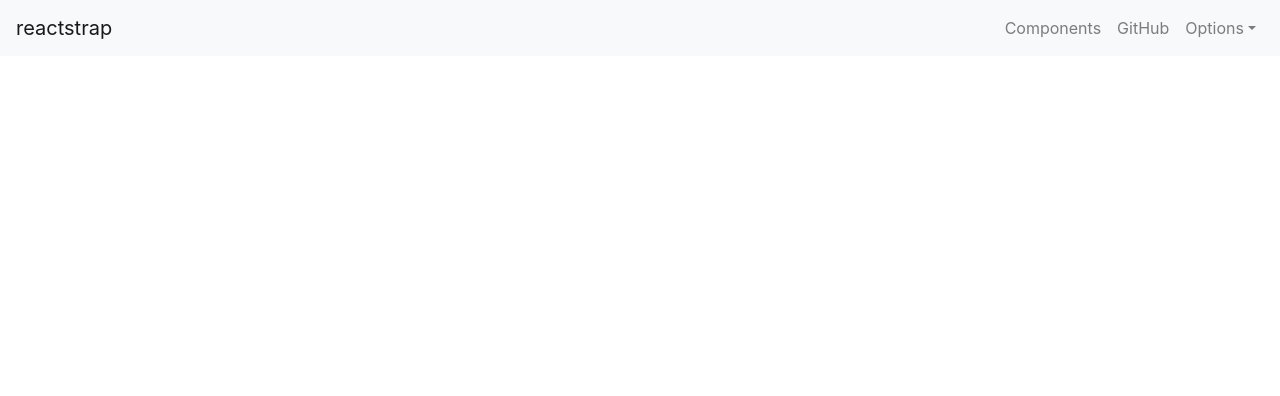
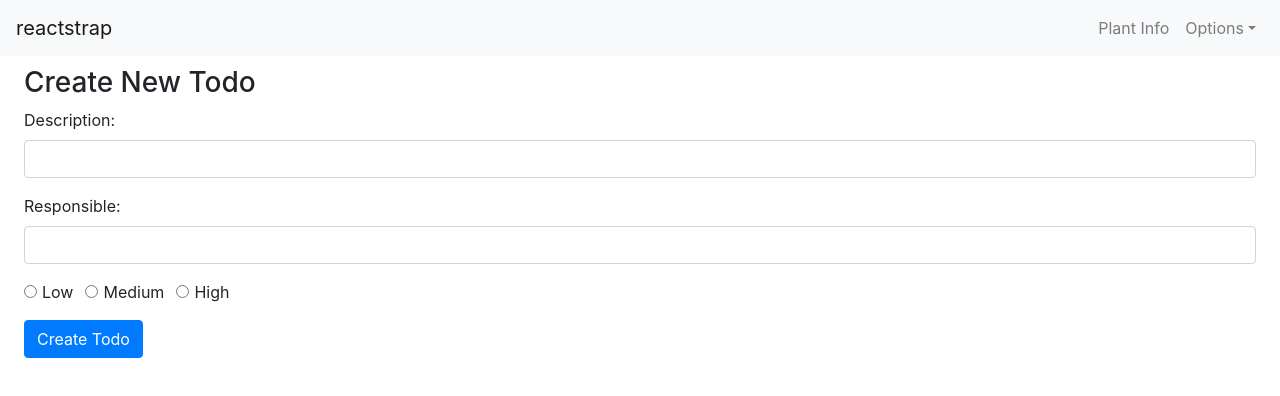
Before and after one commit to brentgroves/mern-todo-app, a React (Create React App) app: page /plantInfo in a window 1280 px wide. Shown: the top 396 px of the page. Built offline with nearby package versions, Linux system fonts and the light colour scheme.

Commit message:
added navigation

```diff
--- a/src/App.js
+++ b/src/App.js
@@ -1,66 +1,28 @@
-import React from 'react';
-import {
-  Collapse,
-  Navbar,
-  NavbarToggler,
-  NavbarBrand,
-  Nav,
-  NavItem,
-  NavLink,
-  UncontrolledDropdown,
-  DropdownToggle,
-  DropdownMenu,
-  DropdownItem } from 'reactstrap';
+import React, { Component } from "react";
+import { BrowserRouter as Router, Route, Link } from "react-router-dom";
+import {Navigation} from './main/containers/Navigation';
+import "bootstrap/dist/css/bootstrap.min.css";
 
-export default class App extends React.Component {
-  constructor(props) {
-    super(props);
+import CreateTodo from "./main/components/create-todo.component";
+import EditTodo from "./main/components/edit-todo.component";
+import TodosList from "./main/components/todos-list.component";
 
-    this.toggle = this.toggle.bind(this);
-    this.state = {
-      isOpen: false
-    };
-  }
-  toggle() {
-    this.setState({
-      isOpen: !this.state.isOpen
-    });
-  }
-  render() {
-    return (
-      <div>
-        <Navbar color="light" light expand="md">
-          <NavbarBrand href="/">reactstrap</NavbarBrand>
-          <NavbarToggler onClick={this.toggle} />
-          <Collapse isOpen={this.state.isOpen} navbar>
-            <Nav className="ml-auto" navbar>
-              <NavItem>
-                <NavLink href="/components/">Components</NavLink>
-              </NavItem>
-              <NavItem>
-                <NavLink href="https://github.com/reactstrap/reactstrap">GitHub</NavLink>
-              </NavItem>
-              <UncontrolledDropdown nav inNavbar>
-                <DropdownToggle nav caret>
-                  Options
-                </DropdownToggle>
-                <DropdownMenu right>
-                  <DropdownItem>
-                    Option 1
-                  </DropdownItem>
-                  <DropdownItem>
-                    Option 2
-                  </DropdownItem>
-                  <DropdownItem divider />
-                  <DropdownItem>
-                    Reset
-                  </DropdownItem>
-                </DropdownMenu>
-              </UncontrolledDropdown>
-            </Nav>
-          </Collapse>
-        </Navbar>
-      </div>
-    );
-  }
+class App extends Component {
+    render() {
+        return (
+            <div className="container-fluid">
+                <div className="row">
+                    <main className="main-content col-lg-12 col-md-12 col-sm-12 p-0">
+			<Router>
+                        <Navigation/>
+                        <div class="main-content-container container-fluid px-4">
+                            <Route  path="/plantInfo" component={CreateTodo}  />
+                        </div>
+			</Router>
+                    </main>
+                </div>
+            </div>
+        );
+    }
 }
+export default App;
--- /dev/null
+++ b/src/main/components/create-todo.component.js
@@ -0,0 +1,118 @@
+import React, { Component } from 'react';
+
+export default class CreateTodo extends Component {
+	constructor(props) {
+        super(props);
+
+		this.onChangeTodoDescription = this.onChangeTodoDescription.bind(this);
+        this.onChangeTodoResponsible = this.onChangeTodoResponsible.bind(this);
+        this.onChangeTodoPriority = this.onChangeTodoPriority.bind(this);
+        this.onSubmit = this.onSubmit.bind(this);
+
+		this.state = {
+            todo_description: '',
+            todo_responsible: '',
+            todo_priority: '',
+            todo_completed: false
+        }
+    }
+	onChangeTodoDescription(e) {
+        this.setState({
+            todo_description: e.target.value
+        });
+    }
+
+    onChangeTodoResponsible(e) {
+        this.setState({
+            todo_responsible: e.target.value
+        });
+    }
+
+    onChangeTodoPriority(e) {
+        this.setState({
+            todo_priority: e.target.value
+        });
+    }
+
+	onSubmit(e) {
+        e.preventDefault();
+
+        console.log(`Form submitted:`);
+        console.log(`Todo Description: ${this.state.todo_description}`);
+        console.log(`Todo Responsible: ${this.state.todo_responsible}`);
+        console.log(`Todo Priority: ${this.state.todo_priority}`);
+
+        this.setState({
+            todo_description: '',
+            todo_responsible: '',
+            todo_priority: '',
+            todo_completed: false
+        })
+    }
+
+	render() {
+        return (
+            <div style={{marginTop: 10}}>
+                <h3>Create New Todo</h3>
+                <form onSubmit={this.onSubmit}>
+                    <div className="form-group">
+                        <label>Description: </label>
+                        <input  type="text"
+                                className="form-control"
+                                value={this.state.todo_description}
+                                onChange={this.onChangeTodoDescription}
+                                />
+                    </div>
+                    <div className="form-group">
+                        <label>Responsible: </label>
+                        <input
+                                type="text"
+                                className="form-control"
+                                value={this.state.todo_responsible}
+                                onChange={this.onChangeTodoResponsible}
+                                />
+                    </div>
+                    <div className="form-group">
+                        <div className="form-check form-check-inline">
+                            <input  className="form-check-input"
+                                    type="radio"
+                                    name="priorityOptions"
+                                    id="priorityLow"
+                                    value="Low"
+                                    checked={this.state.todo_priority==='Low'}
+                                    onChange={this.onChangeTodoPriority}
+                                    />
+                            <label className="form-check-label">Low</label>
+                        </div>
+                        <div className="form-check form-check-inline">
+                            <input  className="form-check-input"
+                                    type="radio"
+                                    name="priorityOptions"
+                                    id="priorityMedium"
+                                    value="Medium"
+                                    checked={this.state.todo_priority==='Medium'}
+                                    onChange={this.onChangeTodoPriority}
+                                    />
+                            <label className="form-check-label">Medium</label>
+                        </div>
+                        <div className="form-check form-check-inline">
+                            <input  className="form-check-input"
+                                    type="radio"
+                                    name="priorityOptions"
+                                    id="priorityHigh"
+                                    value="High"
+                                    checked={this.state.todo_priority==='High'}
+                                    onChange={this.onChangeTodoPriority}
+                                    />
+                            <label className="form-check-label">High</label>
+                        </div>
+                    </div>
+
+                    <div className="form-group">
+                        <input type="submit" value="Create Todo" className="btn btn-primary" />
+                    </div>
+                </form>
+            </div>
+        )
+    }
+}
--- /dev/null
+++ b/src/main/components/edit-todo.component.js
@@ -0,0 +1,11 @@
+import React, { Component } from 'react';
+
+export default class EditTodo extends Component {
+    render() {
+        return (
+            <div>
+                <p>Welcome to Edit Todo Component!!</p>
+            </div>
+        )
+    }
+}
--- /dev/null
+++ b/src/main/components/todos-list.component.js
@@ -0,0 +1,11 @@
+import React, { Component } from 'react';
+
+export default class TodosList extends Component {
+    render() {
+        return (
+            <div>
+                <p>Welcome to Todos List Component!!</p>
+            </div>
+        )
+    }
+}
--- /dev/null
+++ b/src/main/containers/Navigation.js
@@ -0,0 +1,66 @@
+
+import React, {Component} from "react";
+import {Link} from 'react-router-dom';
+import {
+    Collapse,
+    Navbar,
+    NavbarToggler,
+    NavbarBrand,
+    Nav,
+    NavLink,
+    NavItem,
+    UncontrolledDropdown,
+    DropdownToggle,
+    DropdownMenu,
+    DropdownItem } from 'reactstrap';
+
+
+export class Navigation extends Component {
+    constructor(props) {
+      super(props);
+
+      this.toggle = this.toggle.bind(this);
+      this.state = {
+        isOpen: false
+      };
+    }
+    toggle() {
+      this.setState({
+        isOpen: !this.state.isOpen
+      });
+    }
+    render() {
+      return (
+        <div>
+          <Navbar color="light" light expand="md">
+            <NavbarBrand href="/">reactstrap</NavbarBrand>
+            <NavbarToggler onClick={this.toggle} />
+            <Collapse isOpen={this.state.isOpen} navbar>
+              <Nav className="ml-auto" navbar>
+                <NavItem>
+                  <NavLink tag={Link} to="/plantInfo">Plant Info</NavLink>
+                </NavItem>
+                <UncontrolledDropdown nav inNavbar>
+                  <DropdownToggle nav caret>
+                    Options
+                  </DropdownToggle>
+                  <DropdownMenu right>
+                    <DropdownItem>
+                      Option 1
+                    </DropdownItem>
+                    <DropdownItem>
+                      Option 2
+                    </DropdownItem>
+                    <DropdownItem divider />
+                    <DropdownItem>
+                      Reset
+                    </DropdownItem>
+                  </DropdownMenu>
+                </UncontrolledDropdown>
+              </Nav>
+            </Collapse>
+          </Navbar>
+        </div>
+      );
+    }
+  }
```
